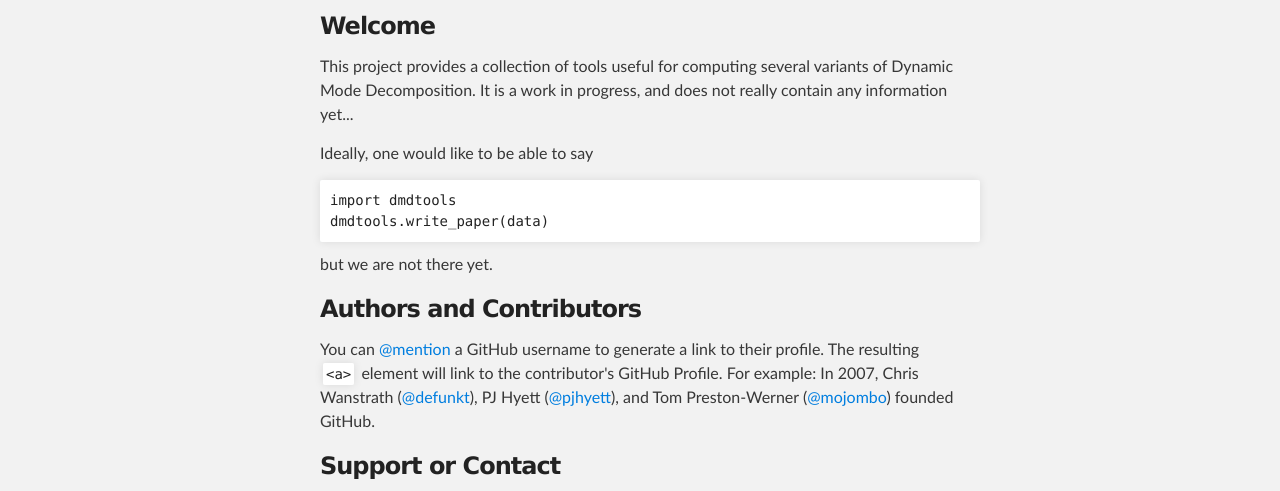
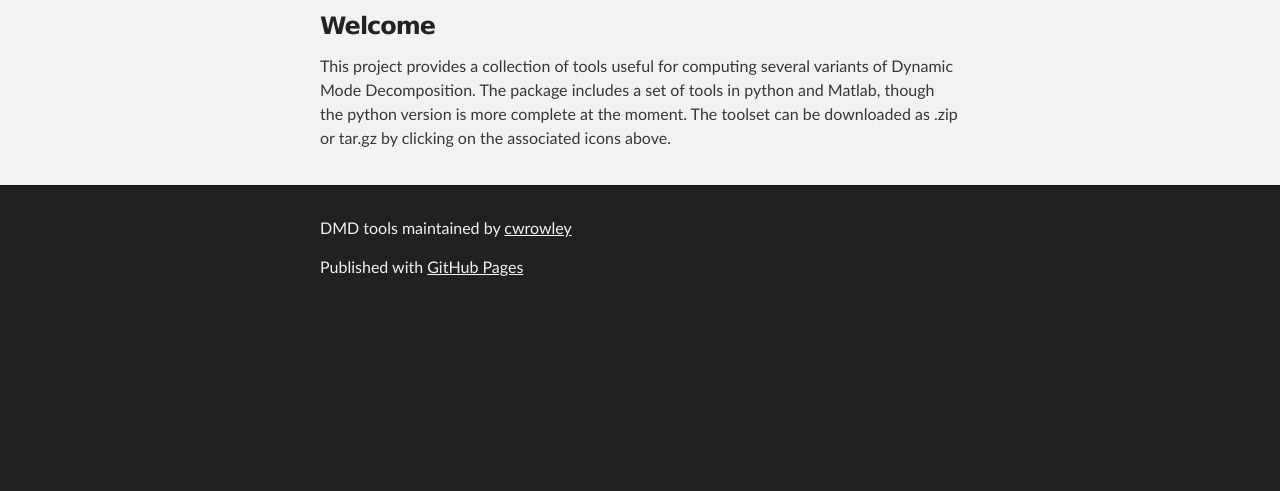
Before and after one commit to cwrowley/dmdtools, a plain HTML site: page index.html in a window 1280 px wide. Shown: the part 288-779 px from the top of the page. Drawn offline with Linux system fonts and the light colour scheme.

Commit message:
Update gh-pages welcome page.

```diff
--- a/index.html
+++ b/index.html
@@ -34,15 +34,9 @@
         <h3>
 <a id="welcome" class="anchor" href="#welcome" aria-hidden="true"><span class="octicon octicon-link"></span></a>Welcome</h3>
 
-<p>This project provides a collection of tools useful for computing several variants of Dynamic Mode Decomposition.  It is a work in progress, and does not really contain any information yet...</p>
+<p>This project provides a collection of tools useful for computing several variants of Dynamic Mode Decomposition.  The package includes a set of tools in python and Matlab, though the python version is more complete at the moment.  The toolset can be downloaded as .zip or tar.gz by clicking on the associated icons above.</p>
 
-<p>Ideally, one would like to be able to say</p>
-
-<div class="highlight highlight-python"><pre><span class="pl-k">import</span> dmdtools
-dmdtools.write_paper(data)</pre></div>
-
-<p>but we are not there yet.</p>
-
+  <!--
 <h3>
 <a id="authors-and-contributors" class="anchor" href="#authors-and-contributors" aria-hidden="true"><span class="octicon octicon-link"></span></a>Authors and Contributors</h3>
 
@@ -52,6 +46,7 @@ dmdtools.write_paper(data)</pre></div>
 <a id="support-or-contact" class="anchor" href="#support-or-contact" aria-hidden="true"><span class="octicon octicon-link"></span></a>Support or Contact</h3>
 
 <p>Having trouble with Pages? Check out the documentation at <a href="https://help.github.com/pages">https://help.github.com/pages</a> or contact <a href="mailto:support@github.com">support@github.com</a> and we’ll help you sort it out.</p>
+-->
       </section>
     </div>
 
```
